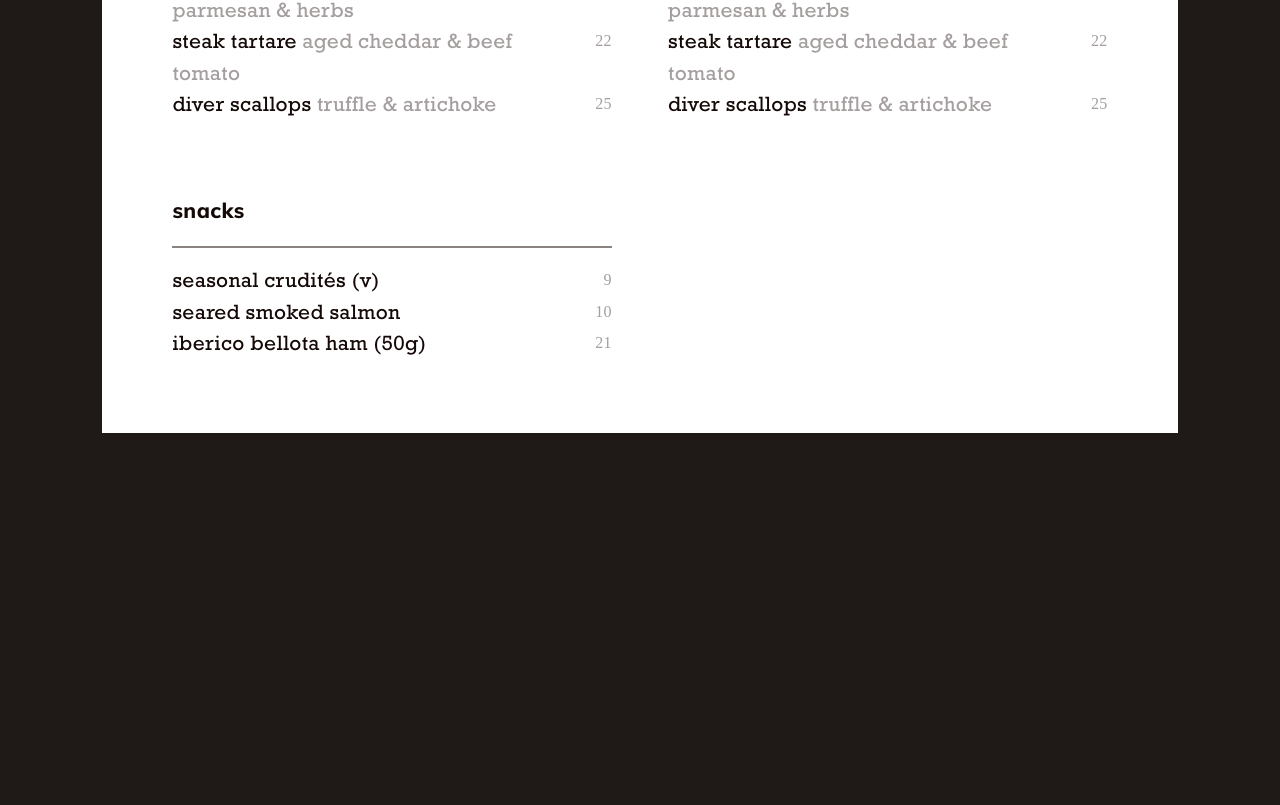
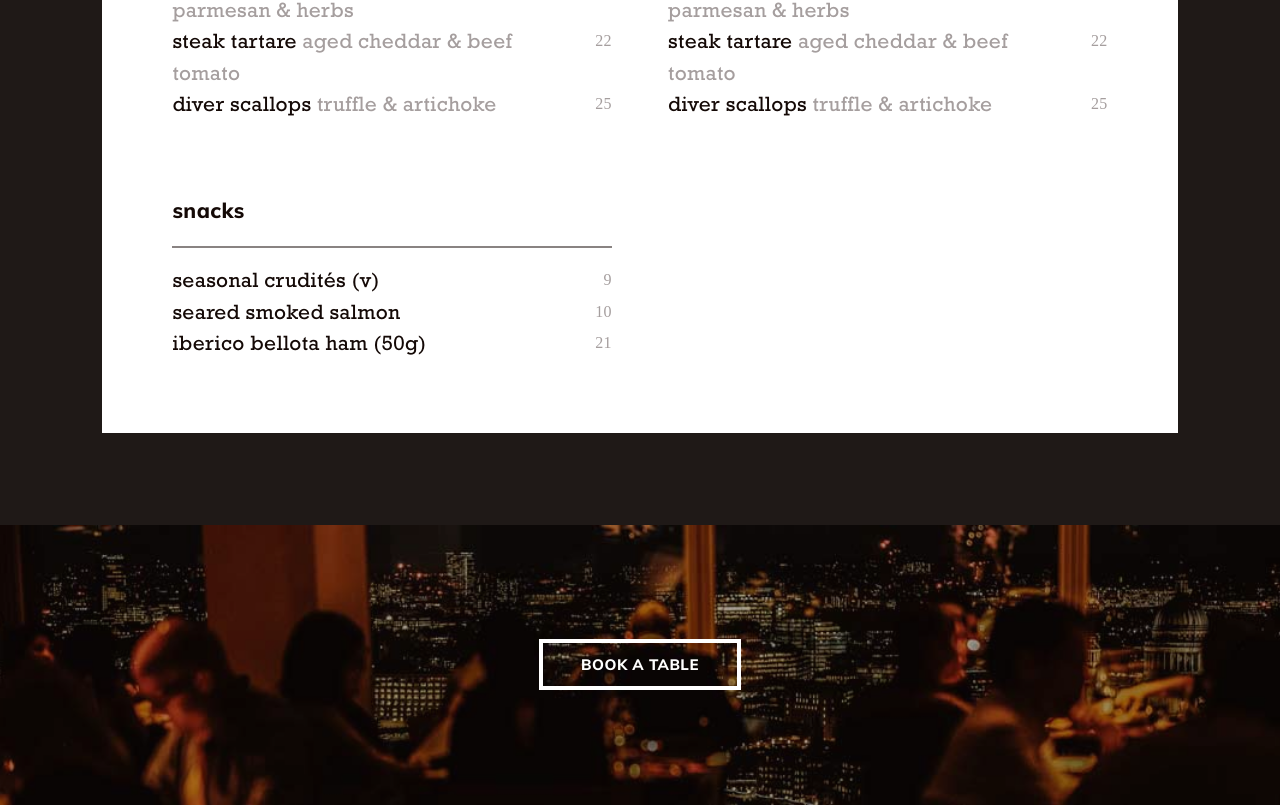
Before and after one commit to NikitaPits/test_task_remaked, a Vue app: page / in a window 1280 px wide. Shown: the part 1766-2571 px from the top of the page. Before the commit the page ends 2200 px from the top, so only its background shows below. Built offline with nearby package versions, Linux system fonts and the light colour scheme.

Commit message:
big change

```diff
--- a/package.json
+++ b/package.json
@@ -9,6 +9,8 @@
   },
   "dependencies": {
     "core-js": "^3.8.3",
+    "gh": "^2.8.9",
+    "git": "^0.1.5",
     "vue": "^3.2.13"
   },
   "devDependencies": {
--- a/src/assets/Menus-restaurant.scss
+++ b/src/assets/Menus-restaurant.scss
@@ -14,3 +14,47 @@
   display: flex;
   flex-direction: column;
 }
+.foot-book{
+  display: flex;
+  align-items: center;
+  justify-content: center;
+  background-image: url("foot.jpg");
+  background-position: top;
+  background-size: cover;
+  height: 280px;
+  position: relative;
+}
+.foot-book:before {
+  background-color: #140906;
+  bottom: 0;
+  content: "";
+  left: 0;
+  opacity: .35;
+  position: absolute;
+  right: 0;
+  top: 0;
+}
+.foot-book__button{
+  background-color: transparent;
+  border: 4px solid #fff;
+  color: #fff;
+  cursor: pointer;
+  display: inline-block;
+  font-family: Muli-ExtraBold;
+  font-size: 15px;
+  height: auto;
+  letter-spacing: .5px;
+  max-width: 50%;
+  min-width: 180px;
+  padding: 12px 7px;
+  z-index: 1;
+  text-align: center;
+  text-transform: uppercase;
+  transition-duration: .4s;
+  transition-property: all;
+  &:hover{
+    background-color: #fff;
+    border: 4px solid #fff;
+    color: #000;
+  }
+}
--- /dev/null
+++ b/src/assets/SiteFooter.scss
@@ -0,0 +1,3 @@
+@import "variables";
+@import "mixin";
+@import "fonts";
--- a/src/assets/header-styles.scss
+++ b/src/assets/header-styles.scss
@@ -66,6 +66,7 @@
   max-width: 50%;
   min-width: 180px;
   padding: 12px 7px;
+  z-index: 1;
   text-align: center;
   text-transform: uppercase;
   transition-duration: .4s;
--- a/src/assets/menu-body.scss
+++ b/src/assets/menu-body.scss
@@ -94,3 +94,6 @@
   transition: opacity .5s ease,transform .5s ease,-webkit-transform .5s ease;
   z-index: 30;
 }
+.panel-menu{
+  padding-bottom: 91px;
+}
--- a/src/components/site-body/MainRestaurant/MainRestaurantBody.vue
+++ b/src/components/site-body/MainRestaurant/MainRestaurantBody.vue
@@ -6,12 +6,16 @@
 <menu-restaurant-main-container
     :menus="menus"
     class="menus-restaurant__main main-container"/>
+    <div class="foot-book">
+      <my-button class="site-header__button">BOOK A TABLE</my-button>
+    </div>
   </div>
 </template>
 <script setup>
 import MenuRestaurantHead from "@/components/site-body/MainRestaurant/MenuRestaurantHead/MenuRestaurantHead";
 import MenuRestaurantMainContainer from "@/components/site-body/MainRestaurant/MenuContent/MenuRestaurantMainContainer";
 import {ref} from "vue";
+import MyButton from "@/components/UI/MyButton";
 let menus = ref([])
 function changeMenu(n){
   menus.value = n;
```
Also changed, not shown: src/components/Footer/SiteFooter.vue (added, +13 -0 lines), src/components/site-body/Footer/SiteFooter.vue (added, +11 -0 lines), src/assets/foot.jpg (added), 1 other file (tests, documents, lock files or other folders).
